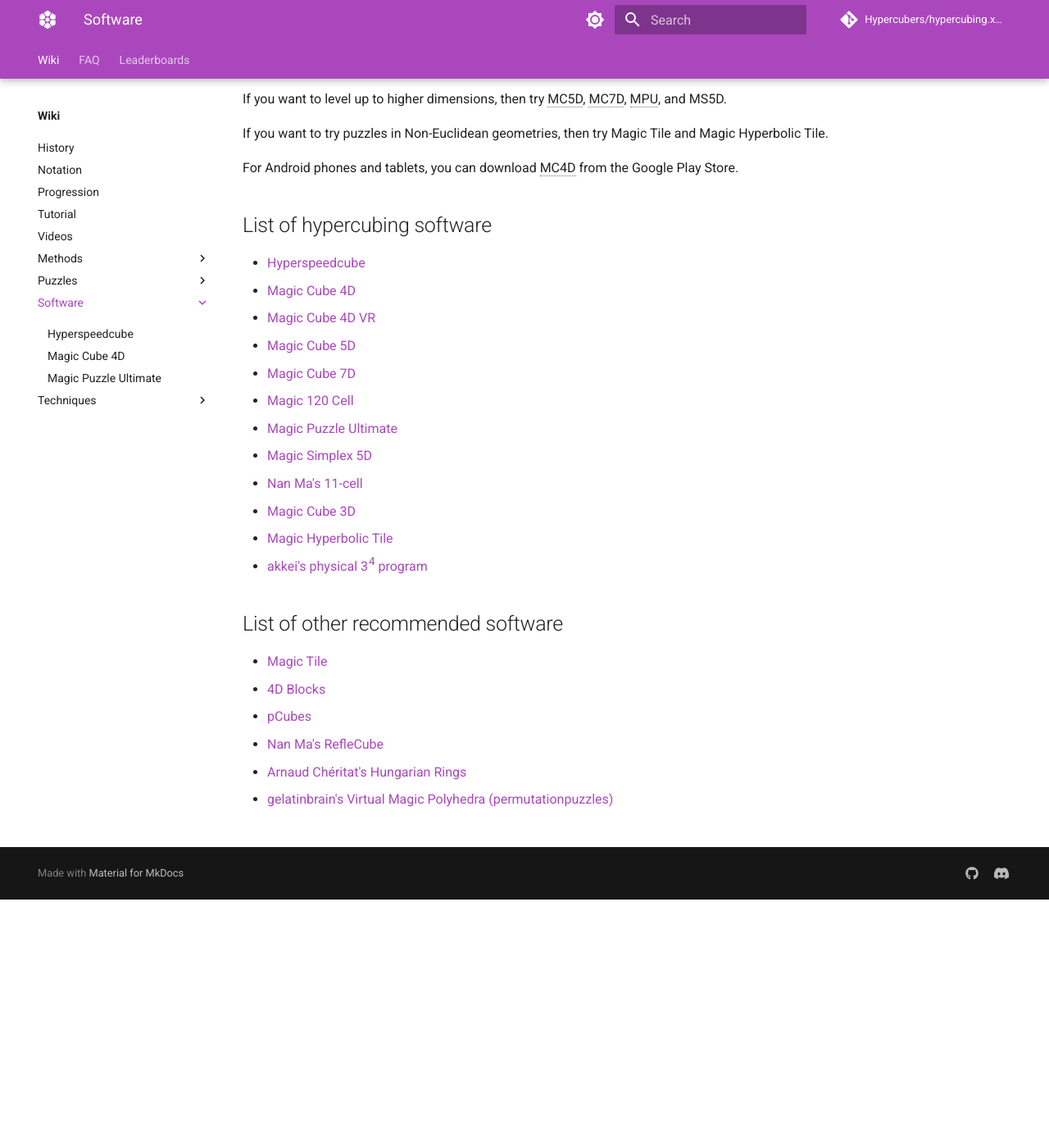
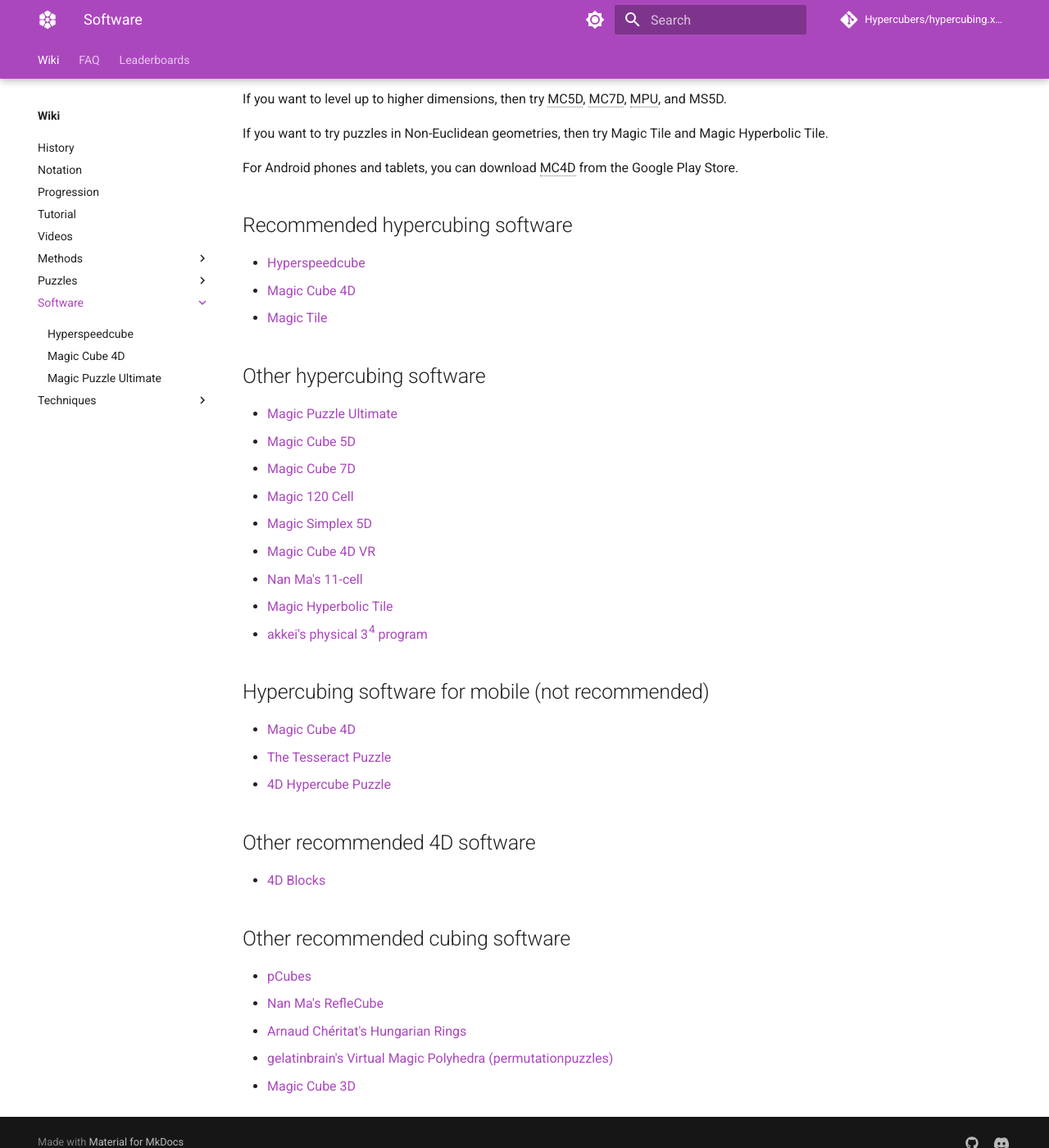
Before and after one commit to Hypercubers/hypercubing.xyz, an MkDocs documentation site: the page built from docs/software/index.md, in a window 1280 px wide and 1400 px high, scrolled down 303 px. Shown: the whole window at 82% size. Built offline with MkDocs 1.6.1 and Material for MkDocs 9.7.7, drawn with Linux system fonts in a browser that asks for light colours; comment, search, counter and statistics services are not loaded.

Commit message:
expand and reorganize software list

```diff
--- a/docs/software/index.md
+++ b/docs/software/index.md
@@ -12,24 +12,33 @@ If you want to try puzzles in Non-Euclidean geometries, then try Magic Tile and
 
 For Android phones and tablets, you can download MC4D from the Google Play Store.
 
-## List of hypercubing software
+## Recommended hypercubing software
 - [Hyperspeedcube](/software/hyperspeedcube)
 - [Magic Cube 4D](/software/magiccube4d)
-- [Magic Cube 4D VR](https://store.steampowered.com/app/2413000/Magic_Cube_4D_VR/)
+- [Magic Tile](http://roice3.org/magictile/)
+
+## Other hypercubing software
+- [Magic Puzzle Ultimate](/software/magicpuzzleultimate)
 - [Magic Cube 5D](https://www.gravitation3d.com/magiccube5d/)
 - [Magic Cube 7D](https://superliminal.com/andrey/mc7d/)
 - [Magic 120 Cell](http://www.gravitation3d.com/magic120cell/index.html)
-- [Magic Puzzle Ultimate](/software/magicpuzzleultimate)
 - [Magic Simplex 5D](https://superliminal.com/andrey/ms5d/)
+- [Magic Cube 4D VR](https://store.steampowered.com/app/2413000/Magic_Cube_4D_VR/)
 - [Nan Ma's 11-cell](https://superliminal.com/cube/ElevenCell.jar)
-- [Magic Cube 3D](https://github.com/rzhao271/MC3D/releases/latest/)
 - [Magic Hyperbolic Tile](https://superliminal.com/andrey/mht633/)
 - [akkei's physical 3^4^ program](https://discord.com/channels/852389089268858922/903095477568938035/1048694090839101581)
 
-## List of other recommended software
-- [Magic Tile](http://roice3.org/magictile/)
+## Hypercubing software for mobile (not recommended)
+- [Magic Cube 4D](https://play.google.com/store/apps/details?id=com.superliminal.magiccube4d)
+- [The Tesseract Puzzle](https://play.google.com/store/apps/details?id=com.MadMagics.OpenGL_Shaders)
+- [4D Hypercube Puzzle](https://play.google.com/store/apps/details?id=com.tesseract_game&hl=en_US&gl=US)
+
+## Other recommended 4D software
 - [4D Blocks](https://www.urticator.net/blocks/)
+
+## Other recommended cubing software
 - [pCubes](https://twistypuzzles.com/forum/viewtopic.php?t=27054)
 - [Nan Ma's RefleCube](https://www.nan.ma/reflecube/)
 - [Arnaud Chéritat's Hungarian Rings](https://www.math.univ-toulouse.fr/~cheritat/AppletsDivers/AnneauxHongrois/)
 - [gelatinbrain's Virtual Magic Polyhedra (permutationpuzzles)](https://github.com/Hypercubers/gelatinbrain/)
+- [Magic Cube 3D](https://github.com/rzhao271/MC3D/releases/latest/)
```
